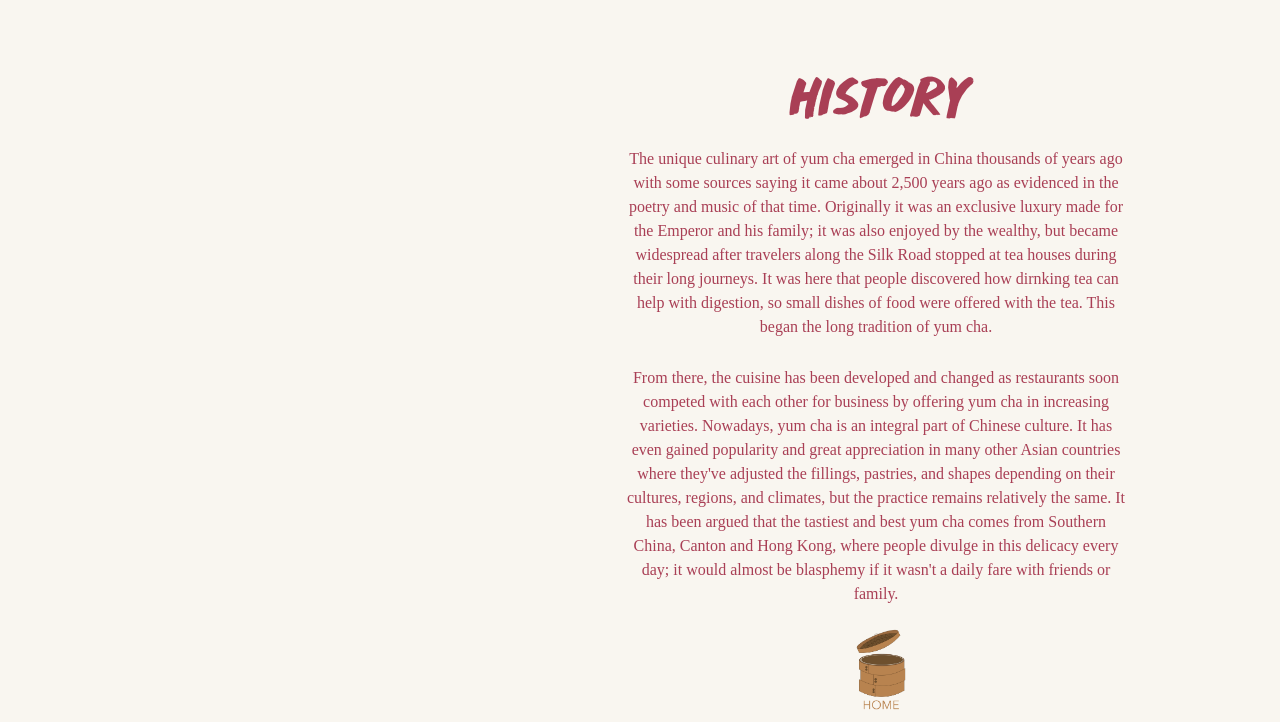
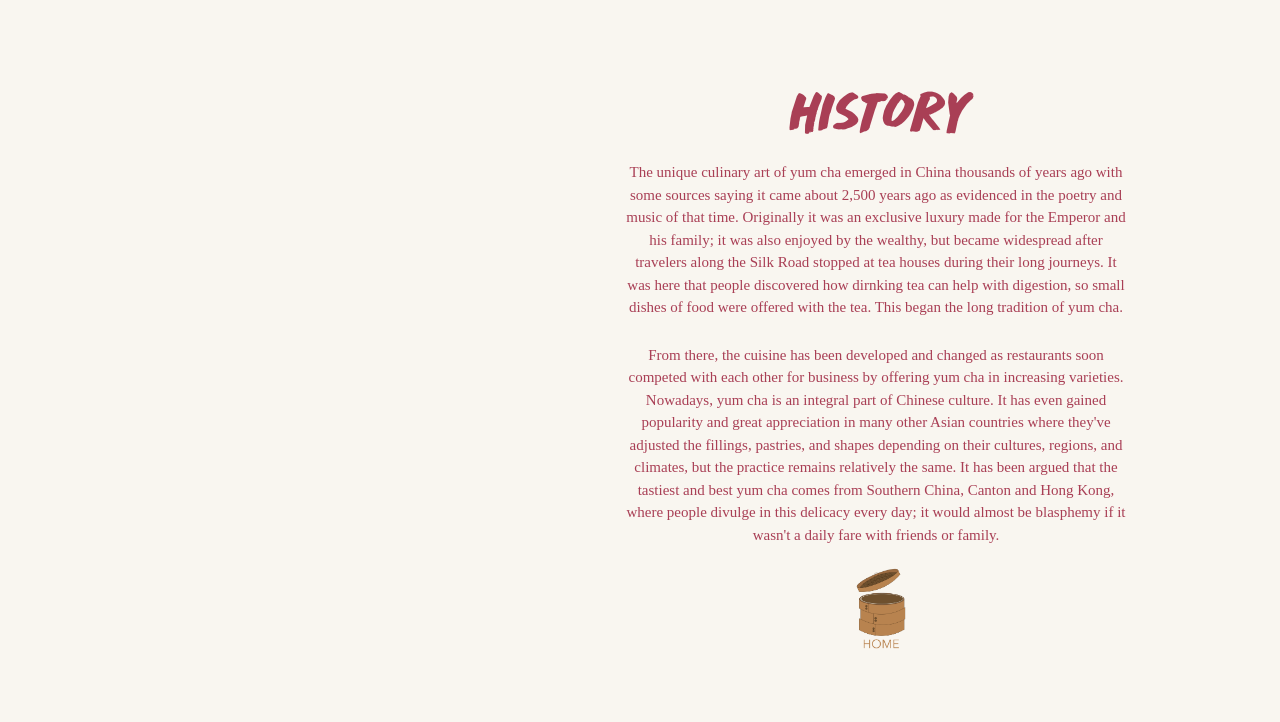
Before and after one commit to gracexng/gracexng.github.io, a plain HTML site: page history.html in a window 1280 px wide. Shown: the part 638-1360 px from the top of the page. After the commit the page ends 1299 px from the top, so only its background shows below. Drawn offline with Linux system fonts and the light colour scheme.

Commit message:
margin and font size

```diff
--- a/assets/styles/style.css
+++ b/assets/styles/style.css
@@ -126,7 +126,7 @@ img.pic:hover {
   font-family: "dk_drop_dead_gorgeousregular";
   font-size: 50px;
   text-align: center;
-  margin-top: 60px;
+  margin-top: 75px;
 }
 
 #basket {
@@ -150,6 +150,7 @@ img.pic:hover {
 .words {
   font-family: "Poppins";
   font-weight: lighter;
+  font-size: 15px;
   color: #A93F55;
   padding-top: 20px;
   padding-bottom: 35px;
@@ -163,6 +164,7 @@ img.pic:hover {
 .morewords {
   font-family: "Poppins";
   font-weight: lighter;
+  font-size: 15px;
   color: #A93F55;
   margin-top: -40px;
   padding-bottom: 35px;
```
